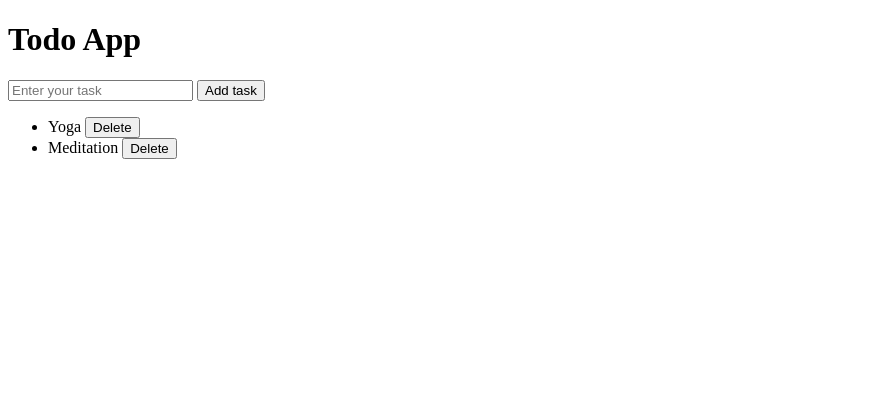
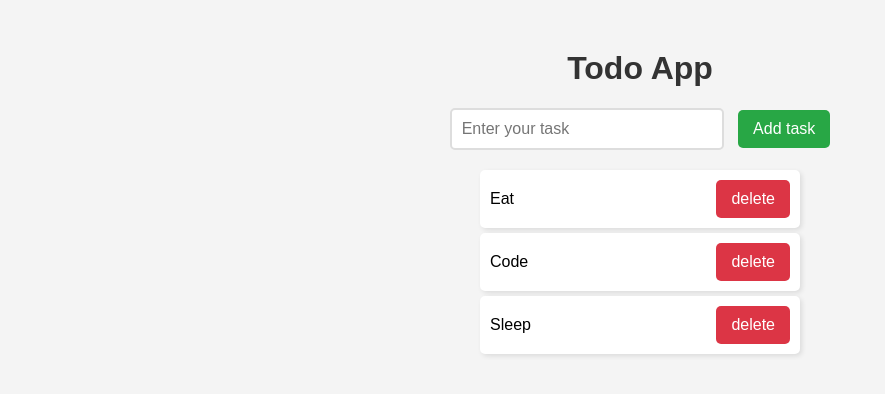
Before and after one commit to anshupriya06/To-do-list-, a plain HTML site: page index.html in a window 1280 px wide. Shown: the whole page, without its empty margins (0-885 px from the left). Drawn offline with Linux system fonts and the light colour scheme.

Commit message:
Styling applied

```diff
--- a/index.html
+++ b/index.html
@@ -11,8 +11,9 @@
     <input type="text" placeholder="Enter your task">
     <button>Add task</button>
     <ul>
-        <li>Yoga <button class="delete">Delete</button></li>
-        <li>Meditation <button class="delete">Delete</button></li>
+        <li>Eat <button class="delete">delete</button></li>
+        <li>Code <button class="delete">delete</button></li>
+        <li>Sleep <button class="delete">delete</button></li>
     </ul>
     <script src="app.js"></script>
 </body>
--- a/style.css
+++ b/style.css
@@ -0,0 +1,60 @@
+/* style.css */
+body {
+    font-family: Arial, sans-serif;
+    text-align: center;
+    background-color: #f4f4f4;
+    margin: 50px;
+}
+
+h1 {
+    color: #333;
+}
+
+input {
+    padding: 10px;
+    width: 250px;
+    border: 2px solid #ddd;
+    border-radius: 5px;
+    font-size: 16px;
+}
+
+button {
+    padding: 10px 15px;
+    background-color: #28a745;
+    color: white;
+    border: none;
+    cursor: pointer;
+    border-radius: 5px;
+    font-size: 16px;
+    margin-left: 10px;
+}
+
+button:hover {
+    background-color: #218838;
+}
+
+ul {
+    list-style: none;
+    padding: 0;
+    margin-top: 20px;
+}
+
+li {
+    background: white;
+    padding: 10px;
+    margin: 5px auto;
+    width: 300px;
+    border-radius: 5px;
+    display: flex;
+    justify-content: space-between;
+    align-items: center;
+    box-shadow: 2px 2px 5px rgba(0, 0, 0, 0.1);
+}
+
+.delete {
+    background-color: #dc3545;
+}
+
+.delete:hover {
+    background-color: #c82333;
+}
```
